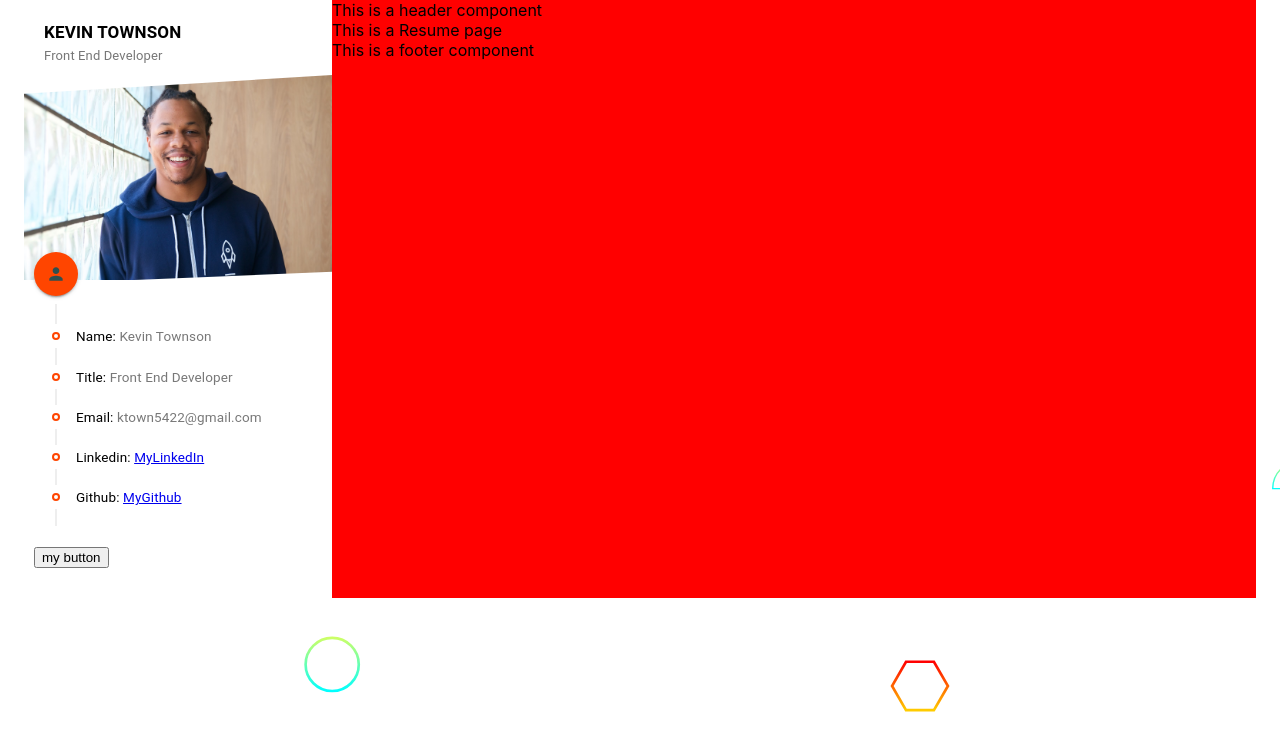
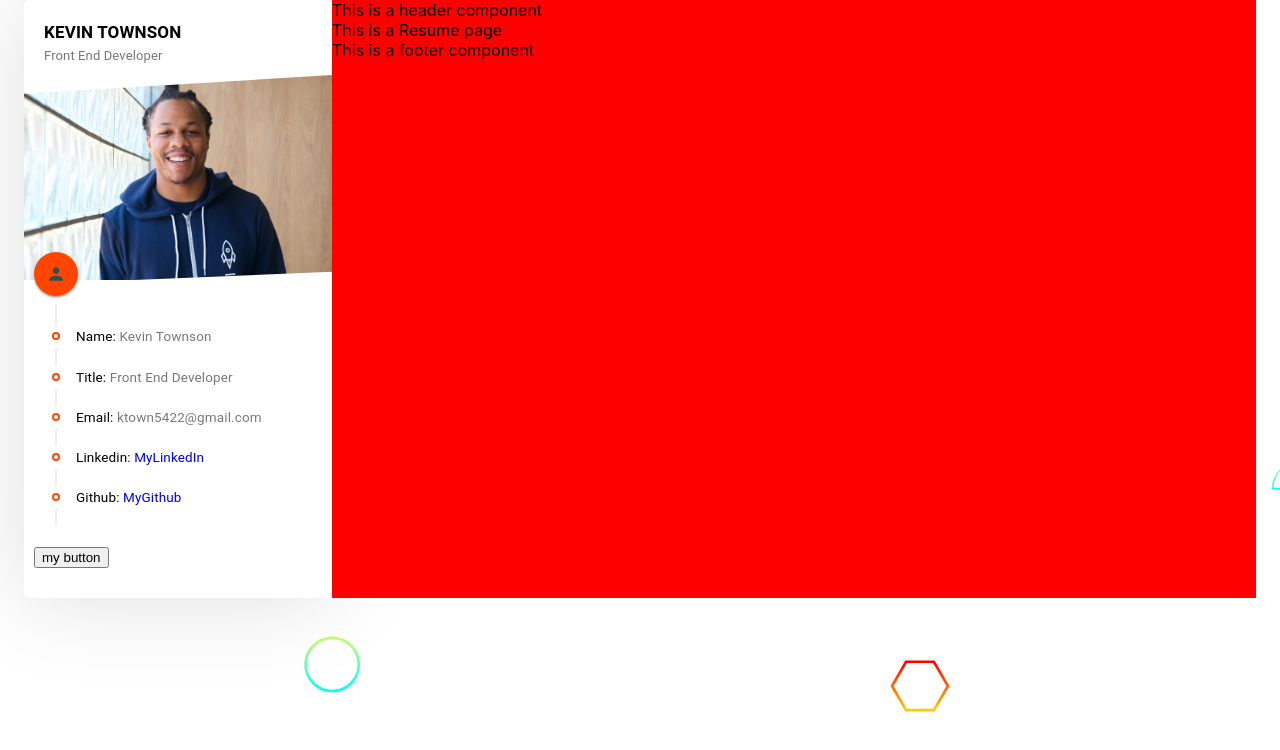
Before and after one commit to ktown5422/reactjs-portfolio, a React (Create React App) app: page / in a window 1280 px wide. Shown: the top 750 px of the page. Built offline with nearby package versions, Linux system fonts and the light colour scheme.

Commit message:
add styling to container in appjs so it can be accessed everywhere

```diff
--- a/src/App.css
+++ b/src/App.css
@@ -1,3 +1,9 @@
 :root {
     --main-color: #ff4500;
 }
+
+.container_shadow {
+    box-shadow: 0px 2px 92px 0px rgba(0, 0, 0, 0.13);
+    -webkit-box-shadow: 0px 2px 92px 0px rgba(0, 0, 0, 0.13);
+    -moz-box-shadow: 0px 2px 92px 0px rgba(0, 0, 0, 0.13);
+}
--- a/src/components/Profile/Profile.css
+++ b/src/components/Profile/Profile.css
@@ -49,6 +49,10 @@
     font-weight: 400 !important;
 }
 
+.timelineItem_text > a {
+    text-decoration: none;
+}
+
 .timelineItem_text > span {
     color: black;
 }
```
